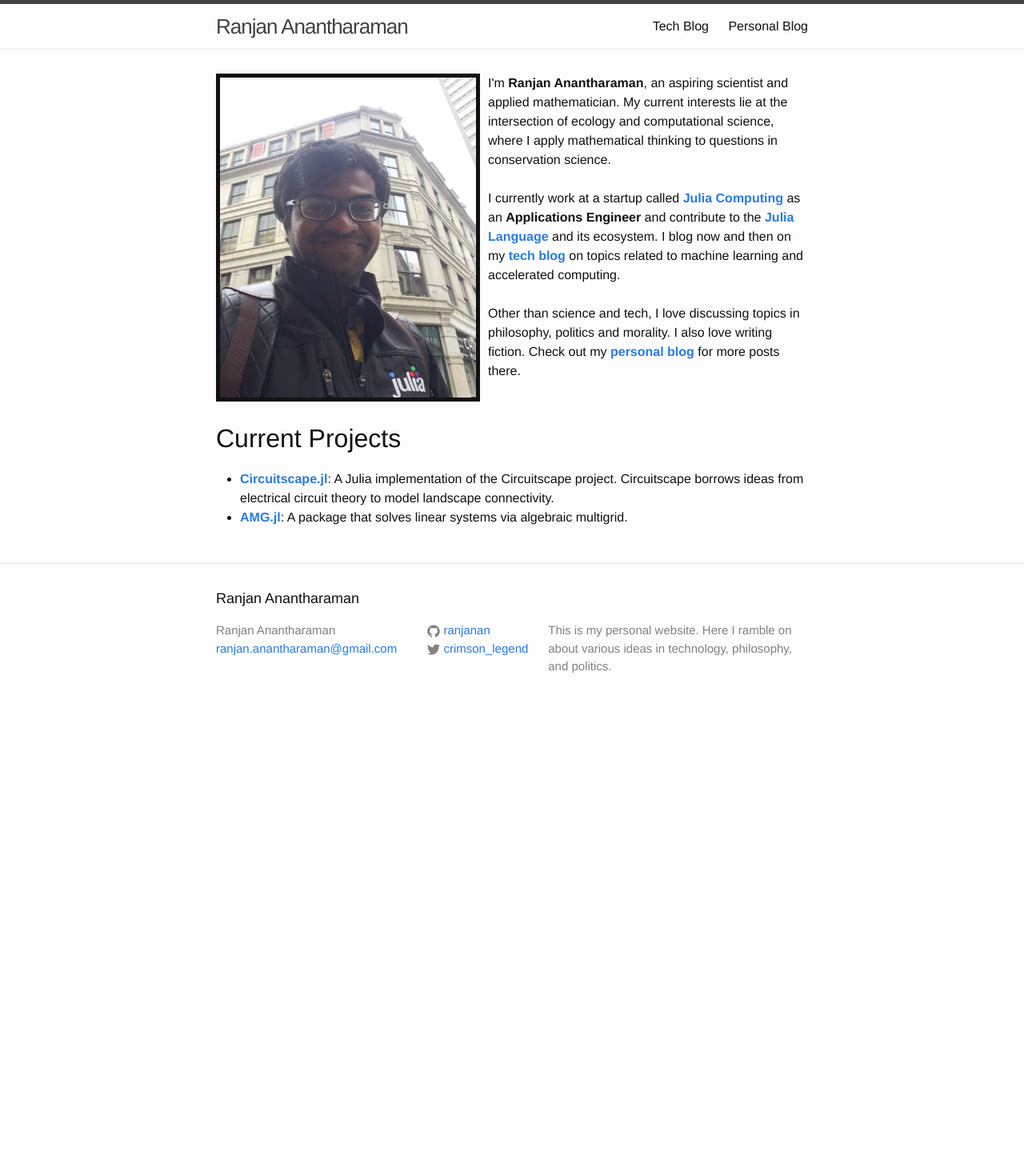
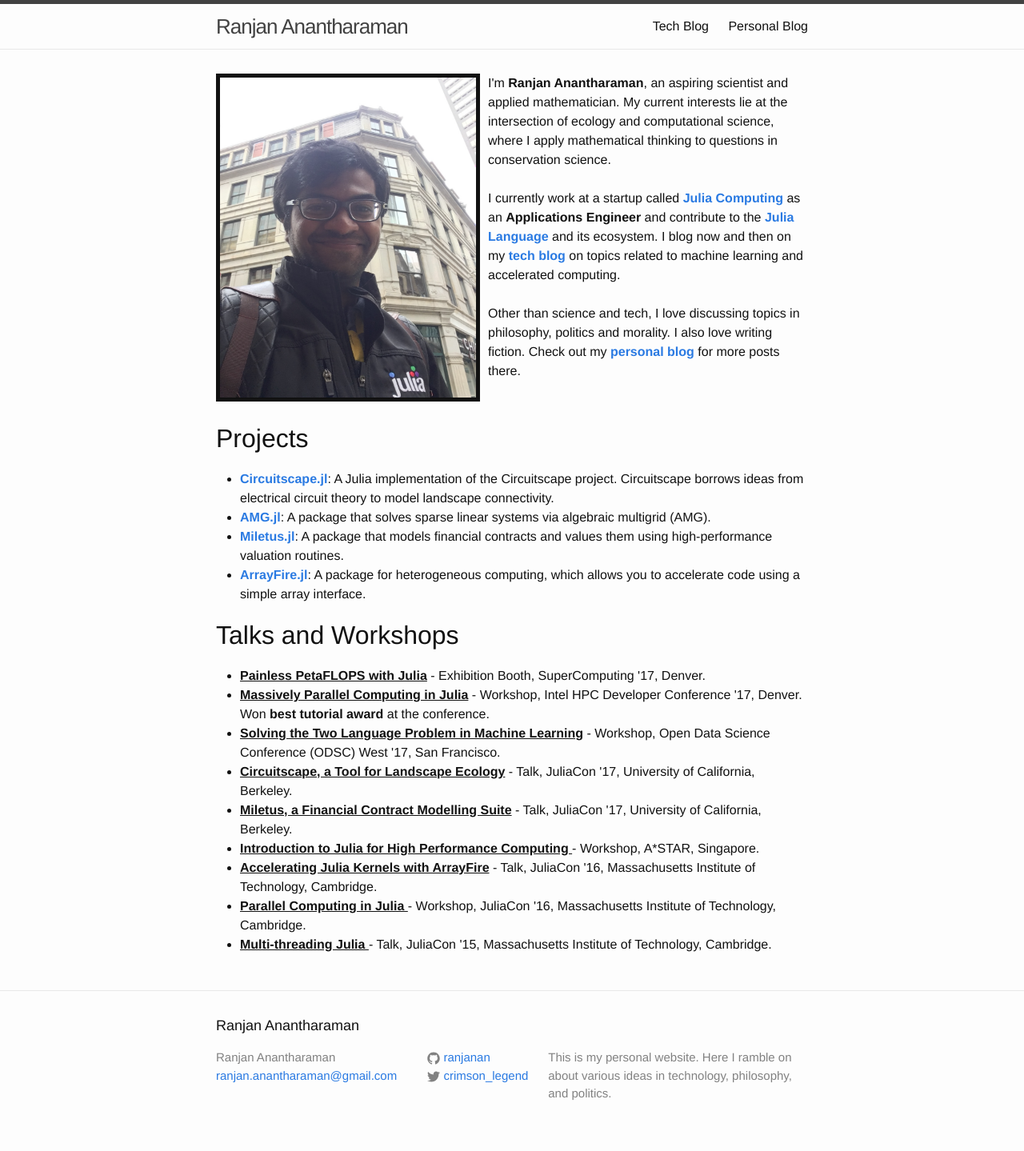
Before and after one commit to ranjanan/ranjanan.github.io, a Jekyll site: the page built from index.html, in a window 1280 px wide. Shown: the whole page at 80% size. Built offline with Jekyll 4.4.1, drawn with Linux system fonts in a browser that asks for light colours; before the commit the page ends 905 px from its top, so only the background shows below that.

Commit message:
Add more projects, talks and workshops

```diff
--- a/index.html
+++ b/index.html
@@ -30,13 +30,43 @@ I also love writing fiction. Check out my <a href = "/blog/pers/"><b>personal bl
 <br>
 <br>
 
-<h1> Current Projects </h1>
+<h1> Projects </h1>
 
 <ul>
     <li><b><a href = "https://github.com/ranjanan/Circuitscape.jl">Circuitscape.jl</a></b>:
         A Julia implementation of the Circuitscape project. Circuitscape borrows ideas
         from electrical circuit theory to model landscape connectivity.
     <li><b><a href = "https://github.com/ranjanan/AMG.jl">AMG.jl</a></b>:
-        A package that solves linear systems via algebraic multigrid.
+        A package that solves sparse linear systems via algebraic multigrid (AMG).
+    <li><b><a href = "https://juliacomputing.com/juliafin.html">Miletus.jl</a></b>:
+        A package that models financial contracts and values them using
+        high-performance valuation routines.
+    <li><b><a href = "https://github.com/JuliaComputing/ArrayFire.jl">ArrayFire.jl</a></b>:
+        A package for heterogeneous computing, which allows you to accelerate code
+        using a simple array interface.
+</ul>
+
+<h1> Talks and Workshops </h1>
+<ul>
+    <li><b><u>Painless PetaFLOPS with Julia</u></b> -
+        Exhibition Booth, SuperComputing '17, Denver.
+    <li><b><u>Massively Parallel Computing in Julia</u></b> -
+        Workshop, Intel HPC Developer Conference '17, Denver.
+        Won <b>best tutorial award </b>at the conference.
+    <li><b><u>Solving the Two Language Problem in Machine Learning</u></b> -
+        Workshop, Open Data Science Conference (ODSC) West '17, San Francisco.
+    <li><b><u>Circuitscape, a Tool for Landscape Ecology</u></b> -
+        Talk, JuliaCon '17, University of California, Berkeley.
+    <li><b><u>Miletus, a Financial Contract Modelling Suite</u></b> -
+        Talk, JuliaCon '17, University of California, Berkeley.
+    <li><b><u>Introduction to Julia for High Performance Computing </u></b> -
+        Workshop, A*STAR, Singapore.
+    <li><b><u>Accelerating Julia Kernels with ArrayFire</u></b> -
+        Talk, JuliaCon '16, Massachusetts Institute of Technology, Cambridge.
+    <li><b><u>Parallel Computing in Julia </u></b> -
+        Workshop, JuliaCon '16, Massachusetts Institute of Technology, Cambridge.
+    <li><b><u>Multi-threading Julia </u></b> -
+        Talk, JuliaCon '15, Massachusetts Institute of Technology, Cambridge.
+
 </ul>
 </div>
```
Also changed, not shown: 2 other files.
